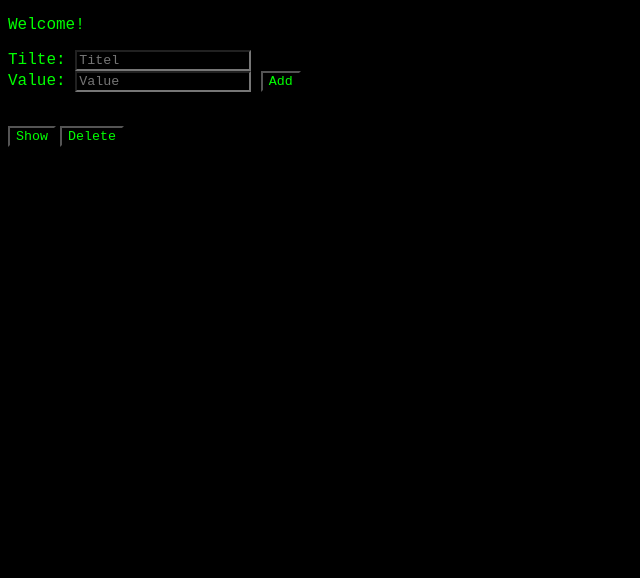
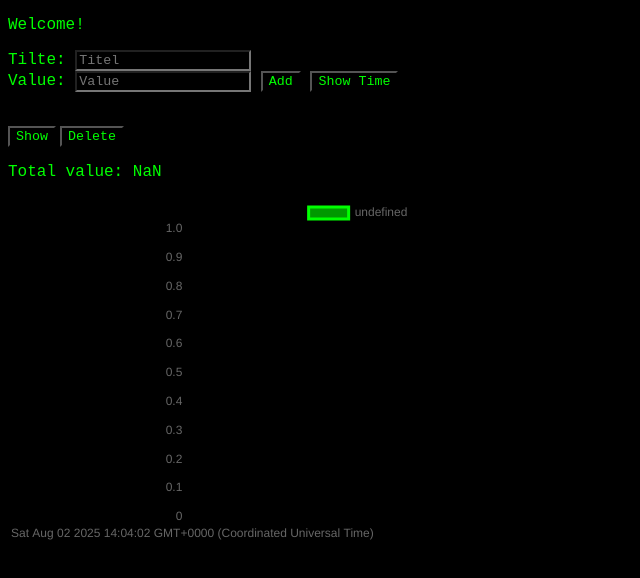
Before and after one commit to Rpower1/Collection-Menager, a plain HTML site: page index.html in a window 1280 px wide. Both pictures are taken after typing "Sample", "Sample" into the empty fields and a click on the button "Add". Shown: the whole page, without its empty margins (0-640 px from the left). Drawn offline with nearby package versions, Linux system fonts and the light colour scheme.

Commit message:
add chart.js

```diff
--- a/collection.json
+++ b/collection.json
@@ -1 +1,5 @@
-{"verzameling_1":[]}
+{"verzameling_1":[
+],
+ "settings": {
+    "show_time": true
+}}
--- a/index.html
+++ b/index.html
@@ -7,6 +7,9 @@
         <meta name="description" content="">
         <meta name="viewport" content="width=device-width, initial-scale=1">
         <link rel="stylesheet" href="styles.css">
+        <script
+        src="https://cdnjs.cloudflare.com/ajax/libs/Chart.js/2.9.4/Chart.js">
+        </script>
     </head>
     <body>
         <p class="p1">Welcome!</p>
@@ -16,12 +19,15 @@
         Value:
         <input id="waarde" placeholder="Value" class="p1">
         <button id="add" class="p1">Add</button>
+        <button id="showtime" class="p1">Show Time</button>
         </p>
         <br>
         <button id="show" class="p1">Show</button> <button class="p1" id="Delete">Delete</button>
         <div>
             <p class="p1" id="showarea"></p>
         </div>
+        <p class="p1" id="completewaarde"></p>
+        <canvas id="myChart" style="width:100%;max-width:700px"></canvas>
         <script type="module" src="script.js" async defer></script>
         <!--<script type="text/javascript" src="collection.json"></script>-->
     </body>
--- a/script.js
+++ b/script.js
@@ -1,24 +1,52 @@
+//const { json } = require("express");
+
 const showbutton = document.getElementById("show");
 const showarea = document.getElementById("showarea");
 const addbutton = document.getElementById("add");
 const titleinput = document.getElementById("title");
 const valueinput = document.getElementById("waarde");
 const deletebutton = document.getElementById("Delete");
+const showtimeb = document.getElementById("showtime");
+const waardearea = document.getElementById("completewaarde")
 
 let data = null;
+let setting = null;
 var counter = 1;
 let ishown = false;
+var isdel = false;
 
 deletebutton.onclick = deletef
+showtimeb.onclick = function(){
+  if(setting.show_time === true){
+    setting.show_time = false
+    showtimeb.textContent = "Show Time"
+    show();
+    show();
+  }else{
+  setting.show_time = true
+  showtimeb.textContent = "Hide Time"
+  show();
+  show();
+  }
+}
 
 // Probeer data uit localStorage te laden
 const opgeslagen = localStorage.getItem("verzameling");
+const settings = localStorage.getItem("settings");
+
 if (opgeslagen) {
   data = JSON.parse(opgeslagen);
 } else {
-  // Als er nog geen data is, begin met lege verzameling
   data = { verzameling_1: [] };
 }
+
+if (settings) {
+  setting = JSON.parse(settings);
+} else {
+  console.log("hij vind hem niet")
+  setting = { show_time: false }; // of wat je default wil
+}
+
 
 // Event listeners toevoegen
 showbutton.onclick = show;
@@ -27,9 +55,10 @@ addbutton.onclick = add;
 function add() {
   const title = titleinput.value;
   const value = valueinput.value;
+  var tijd = new Date();
 
   if (title && value) {
-    data.verzameling_1.push({ object: title, waarde: value });
+    data.verzameling_1.push({ object: title, waarde: value, datum : tijd});
     save();
     show();
     show(); // Bijwerken van de lijst
@@ -40,6 +69,20 @@ function add() {
   // Inputvelden leegmaken
   titleinput.value = "";
   valueinput.value = "";
+  get_value();
+  get_chart();
+}
+var overallvalue = null;
+var nieuwevalue = null;
+
+function get_value(){
+  nieuwevalue = 0;
+  for (const item of data.verzameling_1){
+    nieuwevalue += parseInt(item.waarde)
+  }
+  overallvalue = nieuwevalue
+
+  waardearea.textContent = `Total value: ${overallvalue}`
 }
 
 function show() {
@@ -49,9 +92,15 @@ function show() {
     let html = "<ul>";
     counter = 1; // reset counter zodat de checkbox IDs kloppen
     for (const item of data.verzameling_1) {
+      console.log(setting.show_time)
+      if (setting.show_time === true){
+        html += `<li><input type="checkbox" id="${counter}checkbox">
+      ${item.object} - €${item.waarde} - ${item.datum}</li>`;
+      counter += 1;
+      }else{
       html += `<li><input type="checkbox" id="${counter}checkbox">
       ${item.object} - €${item.waarde}</li>`;
-      counter += 1;
+      counter += 1;}
     }
     html += "</ul>";
     showarea.innerHTML = html;
@@ -68,29 +117,67 @@ function save() {
 }
 
 function deletef() {
-    // Nieuwe array zonder de geselecteerde items
-    let nieuweVerzameling = [];
+    let nieuweVerzameling = []; // <- Hier resetten bij elke delete
 
     for (let i = 0; i < data.verzameling_1.length; i++) {
         const checkbox = document.getElementById(`${i + 1}checkbox`);
         if (checkbox && checkbox.checked) {
             console.log(`Item ${i} wordt verwijderd:`, data.verzameling_1[i]);
-            // Sla dit item over → dus niet toevoegen aan de nieuwe array
         } else {
-            // Niet geselecteerd? Dan toevoegen aan de nieuwe array
             nieuweVerzameling.push(data.verzameling_1[i]);
         }
     }
 
-    // Vervang de oude verzameling met de nieuwe
     data.verzameling_1 = nieuweVerzameling;
+    save();
+    counter = 1;
+    showarea.innerHTML = "";
+    ishown = false;
+    show();
+    get_value();
+    get_chart();
+}
 
-    // Opslaan in localStorage
-    save();
+let xValues = [50,60,70,80,90,100,110,120,130,140,150];
+let yValues = [7,8,8,9,9,9,10,11,14,14,15];
+var yValue;
 
-    // UI bijwerken
-    counter = 1; // reset de teller, zodat IDs weer kloppen
-    showarea.innerHTML = ""; // eerst leegmaken
-    ishown = false; // zodat de show() opnieuw rendert
-    show();
+function get_XY(){
+  xValues = [];
+  yValues = [];
+  let yValue = 0; // <-- hier initialiseren
+
+  //maak de xValues de datum
+  for (const item of data.verzameling_1){
+    xValues.push(item.datum);
+  }
+
+  //maak yValues de cumulatieve waarde van de tijd
+  for (const item of data.verzameling_1){
+    yValue += parseInt(item.waarde);
+    yValues.push(yValue);
+  }
 }
+
+
+function get_chart(){
+get_XY();
+
+new Chart("myChart", {
+  type: "line",
+  data: {
+    labels: xValues,
+    datasets: [{
+      backgroundColor:"rgba(0, 255, 0, 0.6)",
+      borderColor: "rgba(0, 255, 0, 1)",
+      data: yValues
+    }]
+  },
+  options:{}
+});
+}
+
+
+
+  get_value();
+get_chart();
```
